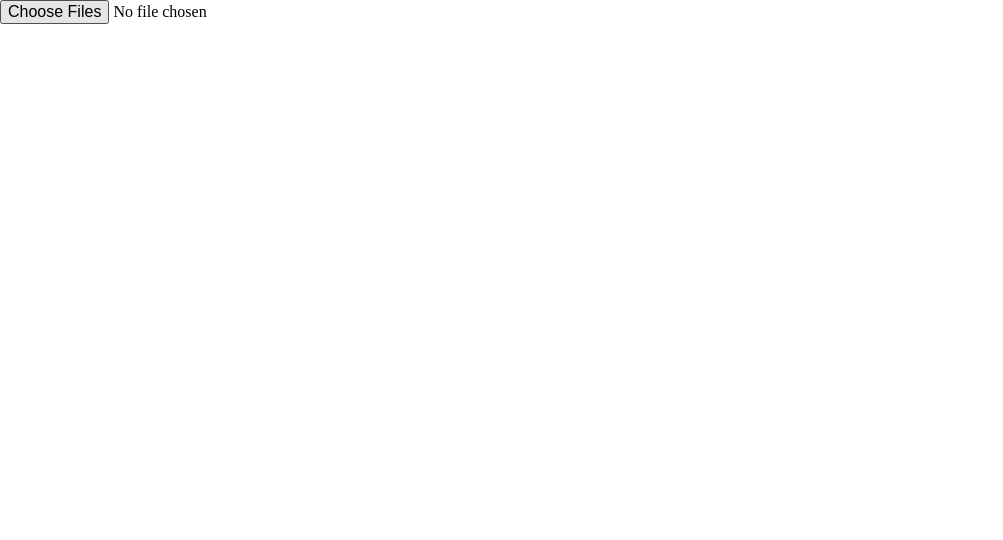
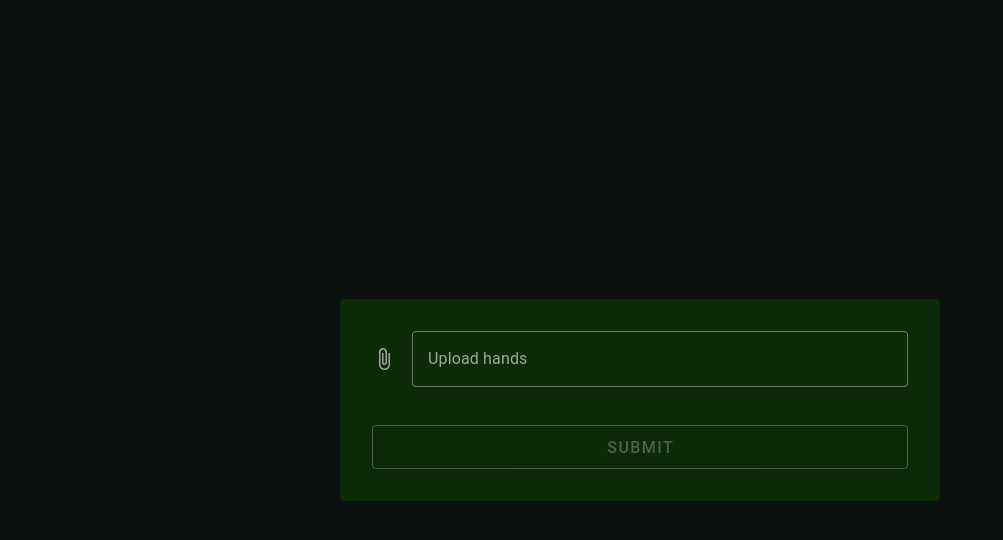
Before and after one commit to Tchander/pokerok-hand-reader, a Vue app: page / in a window 1280 px wide. Shown: the top 540 px of the page, without its empty margins (0-1003 px from the left). Built offline with nearby package versions, Linux system fonts and the light colour scheme.

Commit message:
added vuetify and file upload form

```diff
--- a/package.json
+++ b/package.json
@@ -13,8 +13,10 @@
     "format": "prettier --write src/"
   },
   "dependencies": {
+    "@mdi/font": "^7.4.47",
     "pinia": "^2.3.1",
-    "vue": "^3.5.13"
+    "vue": "^3.5.13",
+    "vuetify": "^3.7.11"
   },
   "devDependencies": {
     "@tsconfig/node22": "^22.0.0",
--- a/src/App.vue
+++ b/src/App.vue
@@ -1,11 +1,21 @@
 <template>
-  <div>
-    <FileInput />
+  <div class="app">
+    <FileForm />
   </div>
 </template>
 
 <script setup lang="ts">
-import FileInput from '@/components/FileInput.vue';
+import FileForm from '@/components/FileForm.vue';
 </script>
 
-<style scoped></style>
+<style scoped>
+.app {
+  background-color: #0a100e;
+  display: flex;
+  flex-direction: column;
+  justify-content: center;
+  align-items: center;
+  margin: 0 auto;
+  min-height: 100dvh;
+}
+</style>
--- a/src/components/FileInput.vue
+++ b/src/components/FileForm.vue
@@ -1,10 +1,18 @@
 <template>
-  <form>
-    <input class="file-input" type="file" name="filefield" accept=".txt" multiple @change="onInputChange" />
-  </form>
+  <v-sheet class="mx-auto pa-8" width="600" rounded color="#0c2908">
+    <v-form @submit.prevent>
+      <v-file-input v-model="files" label="Upload hands" variant="outlined" accept=".txt" show-size multiple chips
+        clearable />
+      <v-btn class="mt-4 w-100" type="submit" variant="outlined" size="large" :disabled="!files.length"
+        :loading="isLoading" @click="handleFiles">
+        Submit
+      </v-btn>
+    </v-form>
+  </v-sheet>
 </template>
 
 <script setup lang="ts">
+import { ref } from 'vue';
 import { useCountersStore } from '@/stores/counters';
 import { useStatsStore } from '@/stores/stats';
 import { handHandler, setStatsAndCounters } from '@/parser/hand';
@@ -14,26 +22,37 @@ import { KEY_WORDS } from '@/enums/parser';
 const countersStore = useCountersStore();
 const statsStore = useStatsStore();
 
-async function onInputChange(event: Event) {
-  const target = event.target as HTMLInputElement;
+const files = ref<File[]>([]);
+const isLoading = ref(false);
 
-  const files = target.files;
-
-  if (!files) return;
-
+async function openDatabases() {
   try {
     await countersStore.openCountersDatabase();
     await statsStore.openStatsDatabase();
-
-    for (const file of files) {
-      readFile(file);
-    }
-
-    await setStatsAndCounters();
   } catch (error) {
     console.error(`Ошибка ${error} при открытии базы`);
   }
 }
+
+function handleFiles() {
+  isLoading.value = true;
+  for (const file of files.value) {
+    readFile(file);
+  }
+
+  setData();
+  isLoading.value = false;
+  files.value = [];
+}
+
+async function setData() {
+  try {
+    await setStatsAndCounters();
+  } catch (error) {
+    console.error(`Ошибка ${error} при сохранении статистики`);
+  }
+}
+
 
 function readFile(file: File) {
   const reader = new FileReader();
@@ -69,8 +88,8 @@ function readFile(file: File) {
 
   reader.readAsText(file);
 }
+
+openDatabases();
 </script>
 
-<style scoped>
-/* pass */
-</style>
+<style scoped></style>
--- a/src/main.ts
+++ b/src/main.ts
@@ -4,8 +4,22 @@ import { createApp } from 'vue';
 import App from './App.vue';
 import store from '@/stores';
 
+// Vuetify
+import '@mdi/font/css/materialdesignicons.css'
+import 'vuetify/styles'
+import { createVuetify } from 'vuetify'
+import * as components from 'vuetify/components'
+import * as directives from 'vuetify/directives'
+
 function setupProject() {
   const app = createApp(App);
+
+  const vuetify = createVuetify({
+    components,
+    directives,
+  })
+
+  app.use(vuetify);
 
   app.use(store);
 
```
Also changed, not shown: 1 other file (tests, documents, lock files or other folders).
